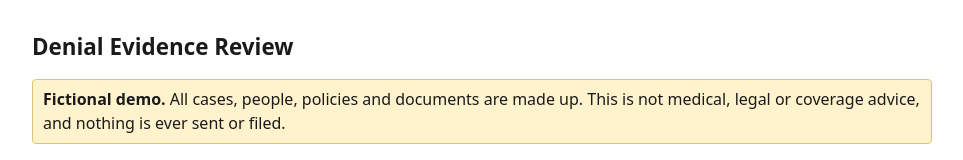
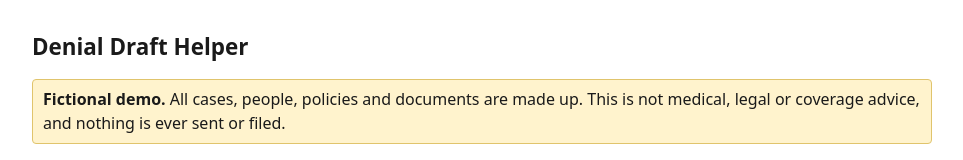
Before and after one commit to Rupeshdotcom/cutie-hack-2026-team-rupesh-nirvan-clayton, a plain HTML site: page static/index.html in a window 1280 px wide. Shown: the top 160 px of the page, without its empty margins (158-1121 px from the left). Drawn offline with Linux system fonts and the light colour scheme; no server answers.

Commit message:
README: AI tools disclosure, project name in page title

```diff
--- a/static/index.html
+++ b/static/index.html
@@ -3,7 +3,7 @@
 <head>
 <meta charset="utf-8">
 <meta name="viewport" content="width=device-width, initial-scale=1">
-<title>Denial Evidence Review (fictional demo)</title>
+<title>Denial Draft Helper (fictional demo)</title>
 <style>
   body { font-family: system-ui, sans-serif; max-width: 900px; margin: 0 auto; padding: 16px; line-height: 1.45; color: #1a1a1a; background: #fff; }
   h1 { font-size: 1.4rem; margin-bottom: 4px; }
@@ -27,7 +27,7 @@
 </style>
 </head>
 <body>
-<h1>Denial Evidence Review</h1>
+<h1>Denial Draft Helper</h1>
 <p class="fictional"><strong>Fictional demo.</strong> All cases, people, policies and documents are made up. This is not medical, legal or coverage advice, and nothing is ever sent or filed.</p>
 
 <!-- 1. Case picker -->
```
Also changed, not shown: 1 other file.
